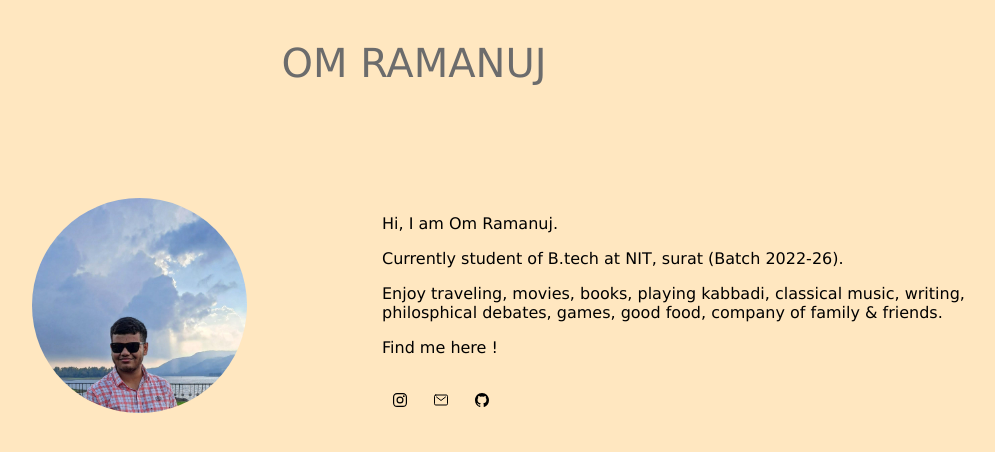
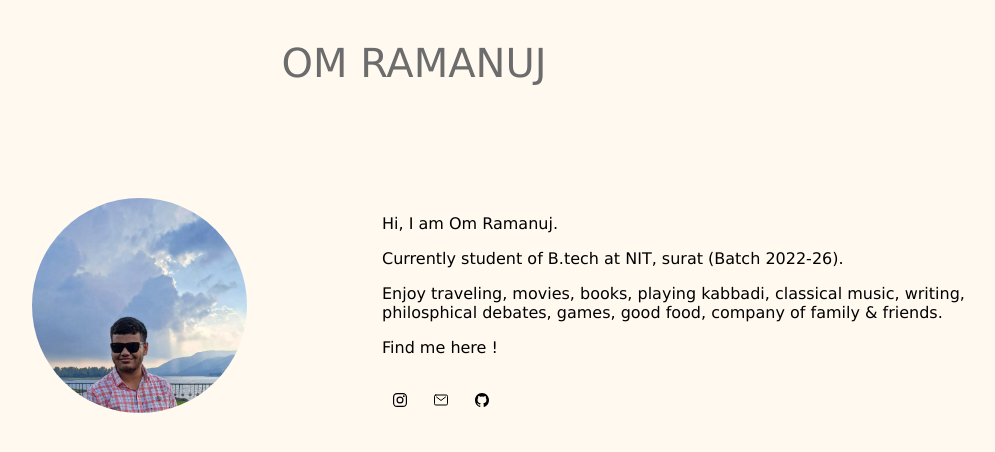
Before and after one commit to Omramanuj/OmRamanuj, a plain HTML site: page index.html in a window 1280 px wide. Shown: the whole page, without its empty margins (226-1221 px from the left). Drawn offline with nearby package versions, Linux system fonts and the light colour scheme.

Commit message:
Update style.css

```diff
--- a/style.css
+++ b/style.css
@@ -6,7 +6,7 @@ p.p1{
 }
 
 body{
-    background-color:rgb(255, 231, 192);
+    background-color:rgb(255, 249, 240);
 }
 
 img{
```
